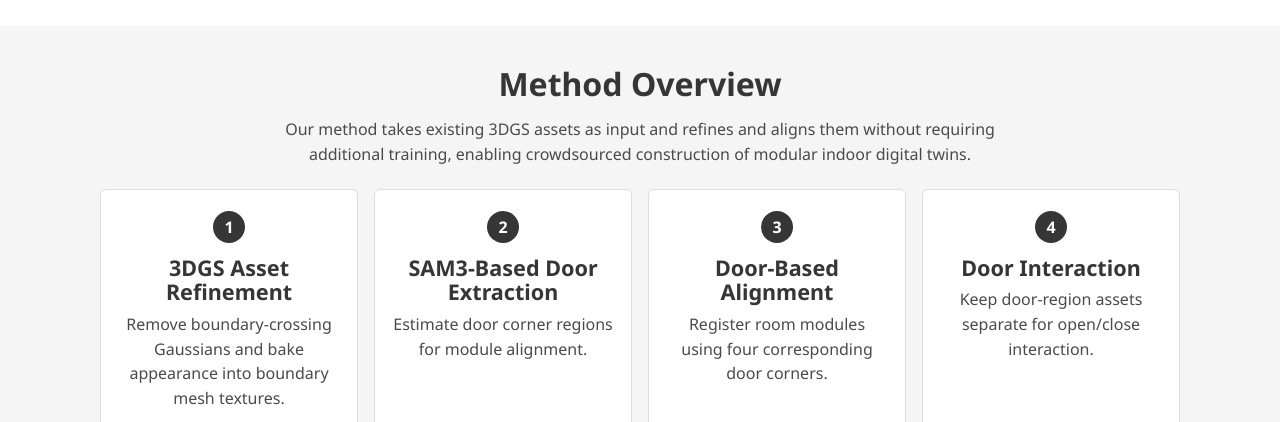
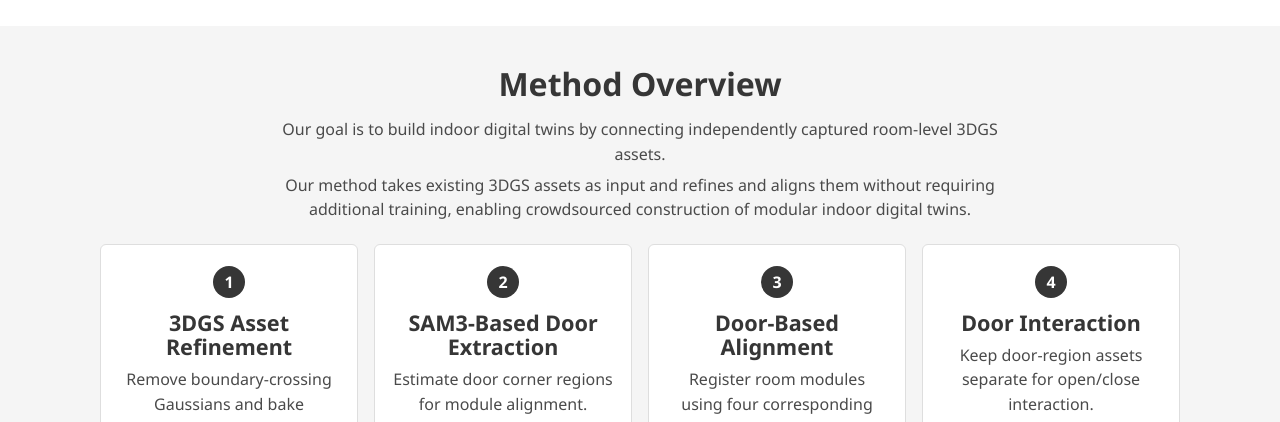
Before and after one commit to SejongUniv-AllIsWell/SejongUniv-AllIsWell.github.io, a plain HTML site: page index.html in a window 1280 px wide. Shown: the part 708-1130 px from the top of the page. Drawn offline with Linux system fonts and the light colour scheme.

Commit message:
Clarify method overview goal

```diff
--- a/index.html
+++ b/index.html
@@ -82,10 +82,13 @@
     <section class="section hero is-light overview">
       <div class="container is-max-desktop">
         <h2 class="title is-3 has-text-centered section-title">Method Overview</h2>
-        <p class="overview-note">
-          Our method takes existing 3DGS assets as input and refines and aligns them without requiring additional training,
-          enabling crowdsourced construction of modular indoor digital twins.
-        </p>
+        <div class="overview-note">
+          <p>Our goal is to build indoor digital twins by connecting independently captured room-level 3DGS assets.</p>
+          <p>
+            Our method takes existing 3DGS assets as input and refines and aligns them without requiring additional training,
+            enabling crowdsourced construction of modular indoor digital twins.
+          </p>
+        </div>
         <div class="overview-grid">
           <div class="overview-item">
             <span class="step-number">1</span>
--- a/styles.css
+++ b/styles.css
@@ -413,6 +413,14 @@ figcaption {
   text-align: center;
 }
 
+.overview-note p {
+  margin: 0;
+}
+
+.overview-note p + p {
+  margin-top: 0.35rem;
+}
+
 .overview-grid {
   display: grid;
   grid-template-columns: repeat(4, minmax(0, 1fr));
```
